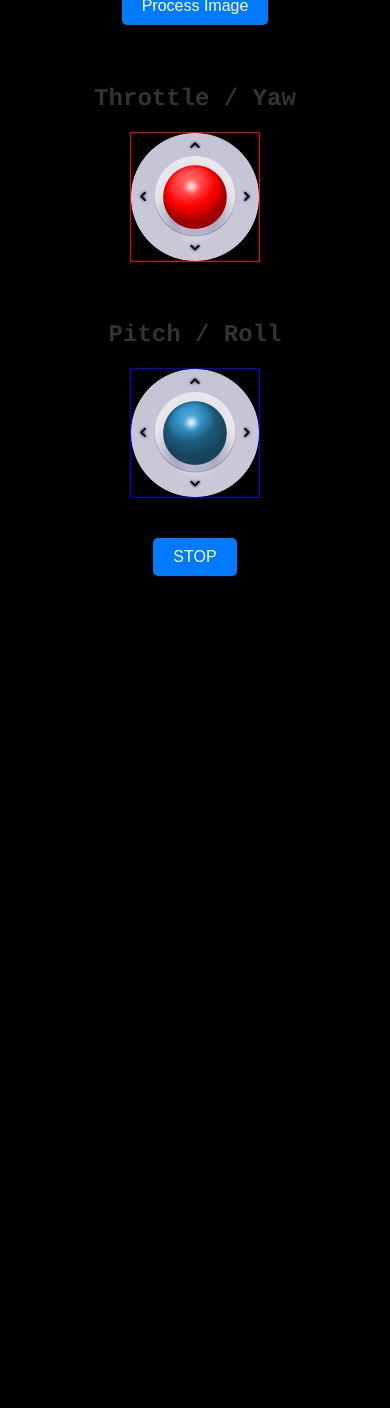
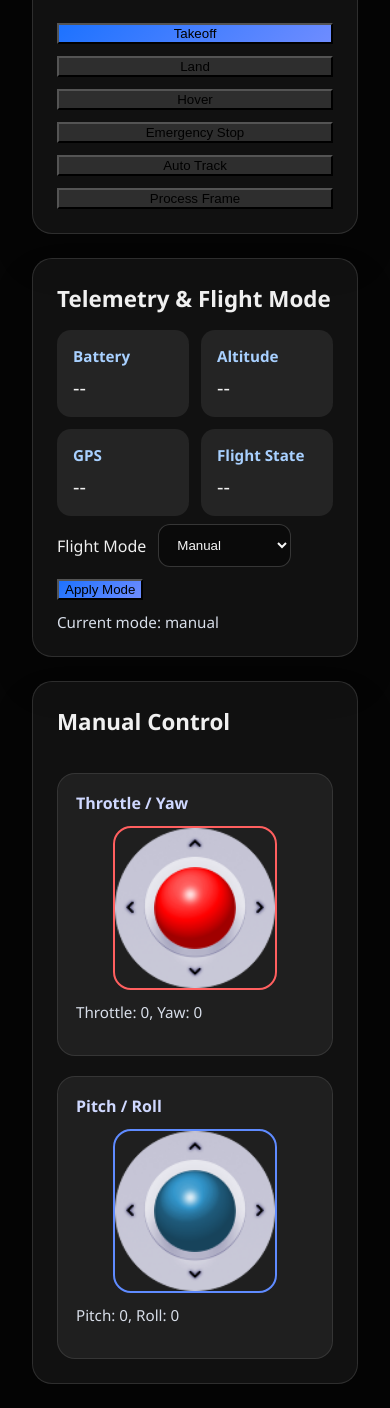
Before and after one commit to dinesh1115/Drone-Based-Flood-Segmentation-System, a Flask app: page /dashboard in a window 390 px wide. Shown: the part 618-2026 px from the top of the page. Before the commit the page ends 1194 px from the top, so only its background shows below. Run offline with Flask 2, Linux system fonts and the light colour scheme; the visitor is signed in with stand-in values (Sample User, id 1); data that the repository does not hold is empty; parts of the project's set-up code (start-up, migrations or seed data) failed here and were passed over.

Commit message:
Dashboard_update

```diff
--- a/templates/dashboard.html
+++ b/templates/dashboard.html
@@ -1,305 +1,466 @@
 <!DOCTYPE html>
 <html lang="en">
 <head>
-    <meta charset="UTF-8">
-    <meta name="viewport" content="width=device-width, initial-scale=1.0">
-    <title>Drone Control Interface</title>
+    <meta charset="UTF-8" />
+    <meta name="viewport" content="width=device-width, initial-scale=1.0" />
+    <title>Drone Control Dashboard</title>
     <style>
-        /* Global Styles */
         body {
-            font-family: 'Courier', monospaced;
-            font-size: 16px;
-            font-weight: bold;
-            text-align: center;
+            background: #050505;
+            color: #f0f0f0;
             margin: 0;
-            padding: 0;
-            background: black;
-            color: #333;
+            font-family: 'Segoe UI', Tahoma, Geneva, Verdana, sans-serif;
         }
 
-        /* Header Styles */
         header {
-            background: url("{{ url_for('static', filename='remotebgimge.avif') }}") no-repeat center center fixed;
-            background-size: cover;
-            background-position: center;
-            color: white;
-            padding: 50px 0;
+            background: linear-gradient(135deg, #0b243b 0%, #022b54 100%);
+            padding: 24px 32px;
+            color: #fff;
+        }
+
+        header .topbar {
+            display: flex;
+            flex-wrap: wrap;
+            align-items: center;
+            justify-content: space-between;
+            gap: 16px;
         }
 
         header h1 {
-            font-size: 3em;
             margin: 0;
+            font-size: 2rem;
+            letter-spacing: 0.04em;
         }
 
-        header hr {
-            border: 1px solid #fff;
-            width: 50%;
-            margin: 20px auto;
+        header .nav-links {
+            display: flex;
+            gap: 12px;
+            flex-wrap: wrap;
         }
 
-        /* Joystick Container */
-        .joystick-container {
-            display: inline-block;
-            margin: 20px;
+        header .nav-links a,
+        header .nav-links button {
+            color: #fff;
+            background: rgba(255, 255, 255, 0.12);
+            padding: 10px 16px;
+            border: none;
+            border-radius: 8px;
+            text-decoration: none;
+            cursor: pointer;
+            transition: background 0.2s ease;
+        }
+
+        header .nav-links a:hover,
+        header .nav-links button:hover {
+            background: rgba(255, 255, 255, 0.22);
+        }
+
+        main {
+            padding: 24px 32px;
+            display: grid;
+            gap: 24px;
+        }
+
+        .panel {
+            background: rgba(255, 255, 255, 0.05);
+            border: 1px solid rgba(255, 255, 255, 0.12);
+            border-radius: 20px;
+            padding: 24px;
+            box-shadow: 0 24px 40px rgba(0, 0, 0, 0.18);
+        }
+
+        .panel h2 {
+            margin-top: 0;
+            margin-bottom: 16px;
+            font-size: 1.4rem;
+        }
+
+        .dashboard-grid {
+            display: grid;
+            grid-template-columns: 1.35fr 0.9fr;
+            gap: 24px;
+        }
+
+        .control-grid {
+            display: grid;
+            grid-template-columns: 1fr 1fr;
+            gap: 20px;
+        }
+
+        .telemetry-row {
+            display: grid;
+            grid-template-columns: repeat(2, minmax(0, 1fr));
+            gap: 12px;
+        }
+
+        .metric {
+            background: rgba(255, 255, 255, 0.08);
+            border-radius: 14px;
+            padding: 16px;
+            text-align: left;
+        }
+
+        .metric strong {
+            display: block;
+            margin-bottom: 8px;
+            font-size: 0.95rem;
+            color: #a8d0ff;
+        }
+
+        .metric span {
+            font-size: 1.25rem;
+        }
+
+        .live-stream {
+            display: grid;
+            gap: 16px;
+        }
+
+        #videoStream {
+            width: 100%;
+            max-width: 100%;
+            height: auto;
+            border-radius: 18px;
+            border: 2px solid rgba(255, 255, 255, 0.16);
+            object-fit: cover;
+        }
+
+        .controls {
+            display: grid;
+            grid-template-columns: repeat(3, minmax(0, 1fr));
+            gap: 12px;
+            margin-top: 8px;
+        }
+
+        .controls button,
+        .secondary buttons {
+            width: 100%;
+        }
+
+        .joystick-panel {
+            display: grid;
+            gap: 20px;
+        }
+
+        .joystick-card {
+            background: rgba(255, 255, 255, 0.06);
+            border: 1px solid rgba(255, 255, 255, 0.10);
+            border-radius: 18px;
+            padding: 18px;
+        }
+
+        .joystick-card h3 {
+            margin: 0 0 12px;
+            font-size: 1rem;
+            color: #cfd8ff;
         }
 
         .joystick {
-            width: 128px;
-            height: 128px;
+            width: 160px;
+            height: 160px;
             position: relative;
-            margin: auto;
+            margin: 0 auto;
         }
 
-        /* Joystick Stick */
-        #stick1, #stick2 {
-            width: 64px;
-            height: 64px;
+        #stick1,
+        #stick2 {
+            width: 82px;
+            height: 82px;
             position: absolute;
-            top: 32px;
-            left: 32px;
+            top: 39px;
+            left: 39px;
         }
 
-        /* Button Styles */
-        button {
-            padding: 10px 20px;
-            font-size: 16px;
-            margin: 20px;
-            background-color: #007bff;
-            color: white;
-            border: none;
-            border-radius: 5px;
-            cursor: pointer;
+        .status-text {
+            font-size: 0.95rem;
+            margin-top: 12px;
+            color: #d8dee9;
         }
 
-        button:hover {
-            background-color: #0056b3;
+        .mode-selector {
+            display: flex;
+            gap: 12px;
+            align-items: center;
+            flex-wrap: wrap;
+            margin-top: 8px;
         }
 
-        /* Live Stream and Canvas Styles */
-        #videoStream {
-            border: 2px solid black;
-            width: 320px;
-            height: 240px;
+        .mode-selector select {
+            padding: 12px 14px;
+            border-radius: 12px;
+            border: 1px solid rgba(255, 255, 255, 0.18);
+            background: rgba(0, 0, 0, 0.4);
+            color: #f7f7f7;
         }
 
-        canvas {
-            display: none;
+        .mode-actions {
+            display: flex;
+            gap: 12px;
+            flex-wrap: wrap;
         }
 
-        /* Status Info */
-        #status1, #status2 {
-            font-size: 18px;
-            margin: 10px;
+        .button-primary {
+            background: linear-gradient(135deg, #1d72ff, #6e8cff);
+        }
+
+        .button-secondary {
+            background: rgba(255, 255, 255, 0.12);
+        }
+
+        @media (max-width: 980px) {
+            .dashboard-grid,
+            .control-grid {
+                grid-template-columns: 1fr;
+            }
+
+            .controls {
+                grid-template-columns: 1fr;
+            }
         }
     </style>
 </head>
 <body>
+<header>
+    <div class="topbar">
+        <div>
+            <h1>Flood Rescue Drone Dashboard</h1>
+            <p style="margin:4px 0 0;color:#c3d4ff;">Manual and autonomous drone control with vision and telemetry integration.</p>
+        </div>
+        <div class="nav-links">
+            <a href="/process">Segmentation</a>
+            <a href="/process">Upload Image</a>
+            <a href="/logout">Logout</a>
+        </div>
+    </div>
+</header>
+<main>
+    <div class="dashboard-grid">
+        <section class="panel live-stream">
+            <h2>Live Stream</h2>
+            <img id="videoStream" src="" alt="Drone live stream" />
+            <div class="controls">
+                <button class="button-primary" id="takeoffButton">Takeoff</button>
+                <button class="button-secondary" id="landButton">Land</button>
+                <button class="button-secondary" id="hoverButton">Hover</button>
+                <button class="button-secondary" id="stopButton">Emergency Stop</button>
+                <button class="button-secondary" id="trackButton">Auto Track</button>
+                <button class="button-secondary" id="segmentButton">Process Frame</button>
+            </div>
+        </section>
 
-<h1>Drone Control Interface</h1>
-<hr>
-<div id="status1" style="color: red;">Throttle: 0, Yaw: 0</div>
-<div id="status2" style="color: blue;">Pitch: 0, Roll: 0</div>
-<hr>
-
-<!-- Video Stream from ESP32-CAM -->
-<div>
-    <h2>Live Stream</h2>
-    <img id="videoStream" src="" alt="Live Stream" style="width: 320px; height: 240px; border: 2px solid black;">
+        <section class="panel">
+            <h2>Telemetry & Flight Mode</h2>
+            <div class="telemetry-row">
+                <div class="metric">
+                    <strong>Battery</strong>
+                    <span id="batteryValue">--</span>
+                </div>
+                <div class="metric">
+                    <strong>Altitude</strong>
+                    <span id="altitudeValue">--</span>
+                </div>
+                <div class="metric">
+                    <strong>GPS</strong>
+                    <span id="gpsValue">--</span>
+                </div>
+                <div class="metric">
+                    <strong>Flight State</strong>
+                    <span id="stateValue">--</span>
+                </div>
+            </div>
+            <div class="mode-selector">
+                <label for="flightMode">Flight Mode</label>
+                <select id="flightMode">
+                    <option value="manual">Manual</option>
+                    <option value="auto_track">Auto Track</option>
+                    <option value="segment_only">Segmentation</option>
+                </select>
+                <button class="button-primary" id="modeUpdateButton">Apply Mode</button>
+            </div>
+            <div class="status-text" id="modeStatus">Current mode: manual</div>
+        </section>
     </div>
 
-<!-- Screenshot Capture Button -->
-<button id="captureButton">Capture Screenshot</button>
-
-<!-- Process Image Button -->
-<button id="processButton">Process Image</button>
-
-<br>
-<canvas id="screenshotCanvas" style="display: none;"></canvas>
-
-<div class="joystick-container">
-    <h2>Throttle / Yaw</h2>
-    <div style="border: 1px solid red;" class="joystick">
-        <img src="{{ url_for('static', filename='joystick-base(1).png') }}" alt="Joystick Base">
-        <div id="stick1">
-            <img src="{{ url_for('static', filename='joystick-red(1).png') }}" alt="Joystick">
+    <section class="panel joystick-panel">
+        <h2>Manual Control</h2>
+        <div class="control-grid">
+            <div class="joystick-card">
+                <h3>Throttle / Yaw</h3>
+                <div class="joystick" style="border: 2px solid #ff5f5f; border-radius: 18px;">
+                    <img src="{{ url_for('static', filename='joystick-base(1).png') }}" alt="Joystick Base" style="width:100%;height:100%;" />
+                    <div id="stick1"><img src="{{ url_for('static', filename='joystick-red(1).png') }}" alt="Joystick" style="width:100%;height:100%;" /></div>
+                </div>
+                <p class="status-text" id="status1">Throttle: 0, Yaw: 0</p>
+            </div>
+            <div class="joystick-card">
+                <h3>Pitch / Roll</h3>
+                <div class="joystick" style="border: 2px solid #5f8bff; border-radius: 18px;">
+                    <img src="{{ url_for('static', filename='joystick-base(1).png') }}" alt="Joystick Base" style="width:100%;height:100%;" />
+                    <div id="stick2"><img src="{{ url_for('static', filename='joystick-blue(1).png') }}" alt="Joystick" style="width:100%;height:100%;" /></div>
+                </div>
+                <p class="status-text" id="status2">Pitch: 0, Roll: 0</p>
             </div>
         </div>
-</div>
-
-<div class="joystick-container">
-    <h2>Pitch / Roll</h2>
-    <div style="border: 1px solid blue;" class="joystick">
-        <img src="{{ url_for('static', filename='joystick-base(1).png') }}" alt="Joystick Base">
-        <div id="stick2">
-            <img src="{{ url_for('static', filename='joystick-blue(1).png') }}" alt="Joystick">
-
-        </div>
-    </div>
-</div>
-
-<br>
-<button id="stopButton">STOP</button>
+    </section>
+</main>
 
 <script>
-// ESP32 IP addresses (replace with your drone's IP and ESP32-CAM IP)
-const droneIP = 'http://192.168.237.60';
-const cameraIP = 'http://192.168.97.88'; // Replace with the actual IP address of your ESP32-CAM
+const cameraIP = 'http://192.168.97.88';
+const telemetryInterval = 2500;
+const commandHeaders = { 'Content-Type': 'application/json' };
+let currentMode = 'manual';
 
-// Function to update the video stream from the ESP32-CAM
 function updateVideoStream() {
-    document.getElementById("videoStream").src = `${cameraIP}:81/stream`;
+    document.getElementById('videoStream').src = `${cameraIP}:81/stream`;
 }
 
-// Call the function to load the live stream
-updateVideoStream();
-
-// Function to send commands to the drone
-function sendCommand(path) {
-    fetch(droneIP + path)
-        .then(response => console.log("Command sent:", path))
-        .catch(err => console.log("Error:", err));
+async function apiCommand(command, params = {}) {
+    try {
+        const response = await fetch('/api/command', {
+            method: 'POST',
+            headers: commandHeaders,
+            body: JSON.stringify({ command, params })
+        });
+        return await response.json();
+    } catch (error) {
+        console.error('Command error', error);
+        return { status: 'error', message: error.message };
+    }
 }
 
-// Capture Screenshot Functionality
-document.getElementById("captureButton").addEventListener("click", function () {
-    const videoElement = document.getElementById("videoStream");
-    const canvas = document.getElementById("screenshotCanvas");
-    const context = canvas.getContext("2d");
+async function updateTelemetry() {
+    try {
+        const response = await fetch('/api/telemetry');
+        const data = await response.json();
+        if (data.status === 'ok') {
+            const telemetry = data.telemetry || {};
+            document.getElementById('batteryValue').innerText = telemetry.battery ?? '--';
+            document.getElementById('altitudeValue').innerText = telemetry.altitude ?? '--';
+            document.getElementById('gpsValue').innerText = telemetry.gps ? JSON.stringify(telemetry.gps) : '--';
+            document.getElementById('stateValue').innerText = telemetry.state ?? '--';
+        }
+    } catch (error) {
+        console.warn('Telemetry unavailable', error);
+    }
+}
 
-    // Set canvas dimensions to match the video element
-    canvas.width = videoElement.width;
-    canvas.height = videoElement.height;
+function setMode(mode) {
+    currentMode = mode;
+    document.getElementById('modeStatus').innerText = `Current mode: ${mode.replace('_', ' ')}`;
+    if (mode === 'auto_track') {
+        apiCommand('follow_distance', { distance: 5.0 });
+    }
+}
 
-    // Draw the current frame of the video onto the canvas
-    context.drawImage(videoElement, 0, 0, canvas.width, canvas.height);
+function dispatchManualControl() {
+    if (currentMode !== 'manual') return;
+    const throttle = parseFloat(joystick1.value.y.toFixed(2));
+    const yaw = parseFloat(joystick1.value.x.toFixed(2));
+    const pitch = parseFloat(joystick2.value.y.toFixed(2));
+    const roll = parseFloat(joystick2.value.x.toFixed(2));
 
-    // Get the data URL of the canvas image
-    const screenshotData = canvas.toDataURL("image/png");
+    document.getElementById('status1').innerText = `Throttle: ${throttle}, Yaw: ${yaw}`;
+    document.getElementById('status2').innerText = `Pitch: ${pitch}, Roll: ${roll}`;
 
-    // Create a temporary link to download the screenshot
-    const link = document.createElement("a");
-    link.href = screenshotData;
-    link.download = "screenshot.png";
-    link.click();
+    apiCommand('set_attitude', { roll, pitch, yaw, throttle });
+}
+
+function initButtons() {
+    document.getElementById('takeoffButton').addEventListener('click', () => apiCommand('takeoff'));
+    document.getElementById('landButton').addEventListener('click', () => apiCommand('land'));
+    document.getElementById('hoverButton').addEventListener('click', () => apiCommand('hover'));
+    document.getElementById('stopButton').addEventListener('click', () => apiCommand('stop'));
+    document.getElementById('trackButton').addEventListener('click', () => setMode('auto_track'));
+    document.getElementById('segmentButton').addEventListener('click', () => window.location.href = '/process');
+    document.getElementById('modeUpdateButton').addEventListener('click', () => {
+        const selected = document.getElementById('flightMode').value;
+        setMode(selected);
     });
+}
 
-// Process Image Functionality
-document.getElementById("processButton").addEventListener("click", function () {
-    // Redirect to the /process route
-    window.location.href = "/process";
-});
-
-// Joystick Controller Class
 class JoystickController {
     constructor(stickID, maxDistance, deadzone) {
         this.id = stickID;
-        let stick = document.getElementById(stickID);
-
+        this.element = document.getElementById(stickID);
         this.dragStart = null;
         this.touchId = null;
         this.active = false;
         this.value = { x: 0, y: 0 };
-
-        let self = this;
-
-        function handleDown(event) {
-            self.active = true;
-            stick.style.transition = '0s';
-            event.preventDefault();
-
-            if (event.changedTouches)
-                self.dragStart = { x: event.changedTouches[0].clientX, y: event.changedTouches[0].clientY };
-            else
-                self.dragStart = { x: event.clientX, y: event.clientY };
-
-            if (event.changedTouches)
-                self.touchId = event.changedTouches[0].identifier;
+        this.maxDistance = maxDistance;
+        this.deadzone = deadzone;
+        this.initEvents();
     }
 
-        function handleMove(event) {
-            if (!self.active) return;
-            let touchmoveId = null;
+    initEvents() {
+        const stick = this.element;
+        stick.addEventListener('mousedown', this.handleDown.bind(this));
+        stick.addEventListener('touchstart', this.handleDown.bind(this));
+        document.addEventListener('mousemove', this.handleMove.bind(this), { passive: false });
+        document.addEventListener('touchmove', this.handleMove.bind(this), { passive: false });
+        document.addEventListener('mouseup', this.handleUp.bind(this));
+        document.addEventListener('touchend', this.handleUp.bind(this));
+    }
+
+    handleDown(event) {
+        this.active = true;
+        this.element.style.transition = '0s';
+        event.preventDefault();
+        const point = event.changedTouches ? event.changedTouches[0] : event;
+        this.dragStart = { x: point.clientX, y: point.clientY };
         if (event.changedTouches) {
-                for (let i = 0; i < event.changedTouches.length; i++) {
-                    if (self.touchId == event.changedTouches[i].identifier) {
-                        touchmoveId = i;
-                        event.clientX = event.changedTouches[i].clientX;
-                        event.clientY = event.changedTouches[i].clientY;
+            this.touchId = event.changedTouches[0].identifier;
         }
     }
-                if (touchmoveId == null) return;
+
+    handleMove(event) {
+        if (!this.active) return;
+        let point = event;
+        if (event.changedTouches) {
+            const touch = Array.from(event.changedTouches).find(t => t.identifier === this.touchId);
+            if (!touch) return;
+            point = touch;
         }
 
-            const xDiff = event.clientX - self.dragStart.x;
-            const yDiff = event.clientY - self.dragStart.y;
+        const xDiff = point.clientX - this.dragStart.x;
+        const yDiff = point.clientY - this.dragStart.y;
+        const distance = Math.min(this.maxDistance, Math.hypot(xDiff, yDiff));
         const angle = Math.atan2(yDiff, xDiff);
-            const distance = Math.min(maxDistance, Math.hypot(xDiff, yDiff));
         const xPosition = distance * Math.cos(angle);
         const yPosition = distance * Math.sin(angle);
 
-            stick.style.transform = `translate3d(${xPosition}px, ${yPosition}px, 0px)`;
+        this.element.style.transform = `translate3d(${xPosition}px, ${yPosition}px, 0px)`;
 
-            const distance2 = (distance < deadzone) ? 0 : maxDistance / (maxDistance - deadzone) * (distance - deadzone);
-            const xPosition2 = distance2 * Math.cos(angle);
-            const yPosition2 = distance2 * Math.sin(angle);
-            const xPercent = parseFloat((xPosition2 / maxDistance).toFixed(4));
-            const yPercent = parseFloat((yPosition2 / maxDistance).toFixed(4));
-
-            self.value = { x: xPercent, y: yPercent };
+        const scaled = distance < this.deadzone ? 0 : (distance - this.deadzone) / (this.maxDistance - this.deadzone);
+        this.value = {
+            x: parseFloat((scaled * Math.cos(angle)).toFixed(2)),
+            y: parseFloat((scaled * Math.sin(angle)).toFixed(2))
+        };
     }
 
-        function handleUp(event) {
-            if (!self.active) return;
-            if (event.changedTouches && self.touchId != event.changedTouches[0].identifier) return;
-
-            stick.style.transition = '.2s';
-            stick.style.transform = 'translate3d(0px, 0px, 0px)';
-
-            self.value = { x: 0, y: 0 };
-            self.touchId = null;
-            self.active = false;
-        }
-
-        stick.addEventListener('mousedown', handleDown);
-        stick.addEventListener('touchstart', handleDown);
-        document.addEventListener('mousemove', handleMove, { passive: false });
-        document.addEventListener('touchmove', handleMove, { passive: false });
-        document.addEventListener('mouseup', handleUp);
-        document.addEventListener('touchend', handleUp);
+    handleUp(event) {
+        if (!this.active) return;
+        if (event.changedTouches && event.changedTouches[0].identifier !== this.touchId) return;
+        this.element.style.transition = '.2s';
+        this.element.style.transform = 'translate3d(0px, 0px, 0px)';
+        this.value = { x: 0, y: 0 };
+        this.touchId = null;
+        this.active = false;
     }
 }
 
-// Initialize Joysticks
-let joystick1 = new JoystickController("stick1", 64, 8);
-let joystick2 = new JoystickController("stick2", 64, 8);
+let joystick1 = new JoystickController('stick1', 64, 8);
+let joystick2 = new JoystickController('stick2', 64, 8);
 
-// Update Function
 function update() {
-    // Joystick 1: Throttle (Y-axis) and Yaw (X-axis)
-    let throttle = (joystick1.value.y).toFixed(2);
-    let yaw = (joystick1.value.x).toFixed(2);
-    document.getElementById("status1").innerText = `Throttle: ${throttle}, Yaw: ${yaw}`;
-
-    // Send throttle and yaw values to drone
-    sendCommand(`/throttle/set?value=${throttle}`);
-    sendCommand(`/yaw/set?value=${yaw}`);
-
-    // Joystick 2: Pitch (Y-axis) and Roll (X-axis)
-    let pitch = (joystick2.value.y).toFixed(2);
-    let roll = (joystick2.value.x).toFixed(2);
-    document.getElementById("status2").innerText = `Pitch: ${pitch}, Roll: ${roll}`;
-
-    // Send pitch and roll values to drone
-    sendCommand(`/pitch/set?value=${pitch}`);
-    sendCommand(`/roll/set?value=${roll}`);
-
-    // Repeat the update loop
+    dispatchManualControl();
     requestAnimationFrame(update);
 }
 
-// Start the update loop
+updateVideoStream();
+initButtons();
 update();
+setInterval(updateTelemetry, telemetryInterval);
+setMode('manual');
 </script>
-
 </body>
 </html>
```
Lines whose indentation alone changed are shown as unchanged.
